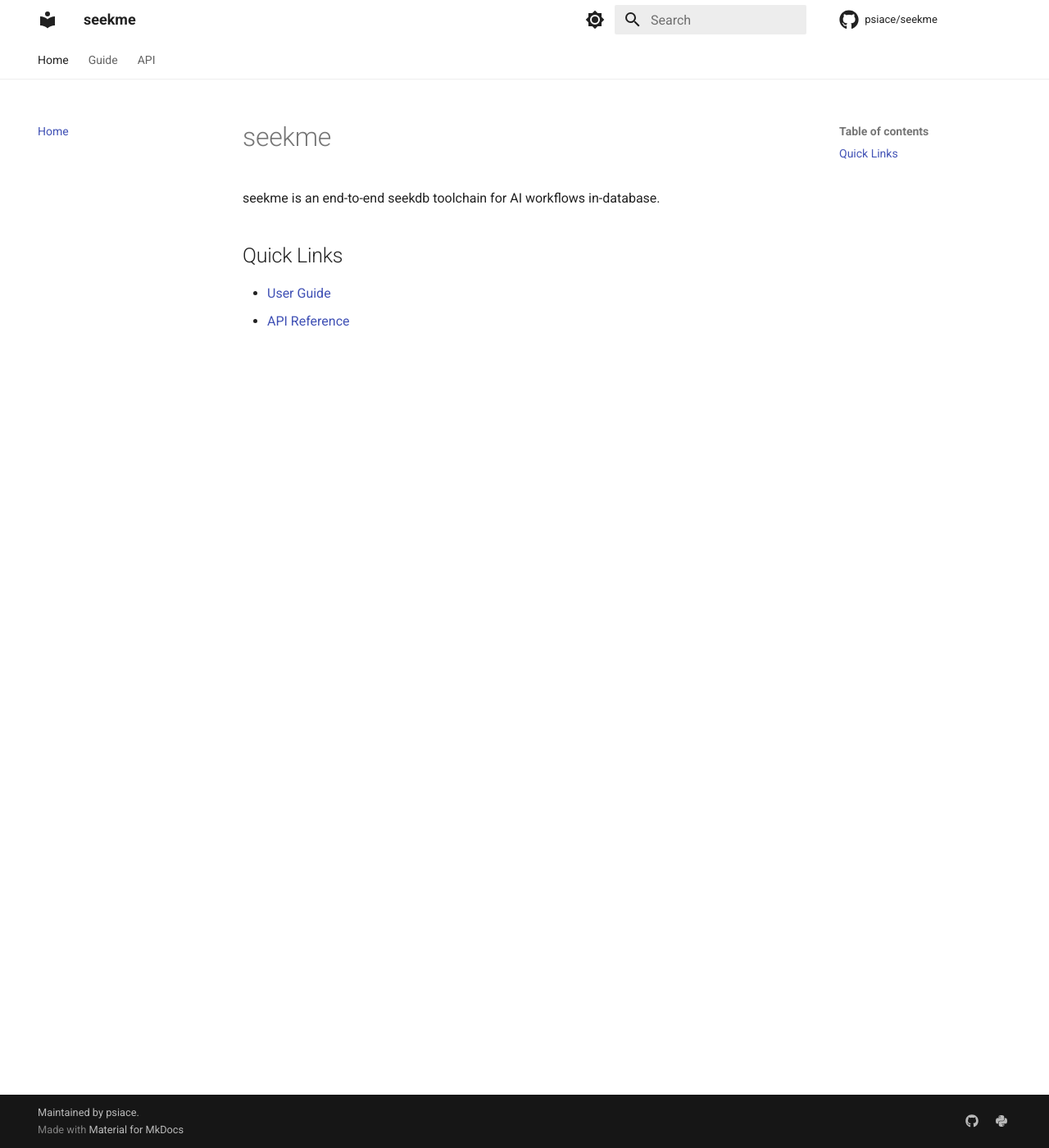
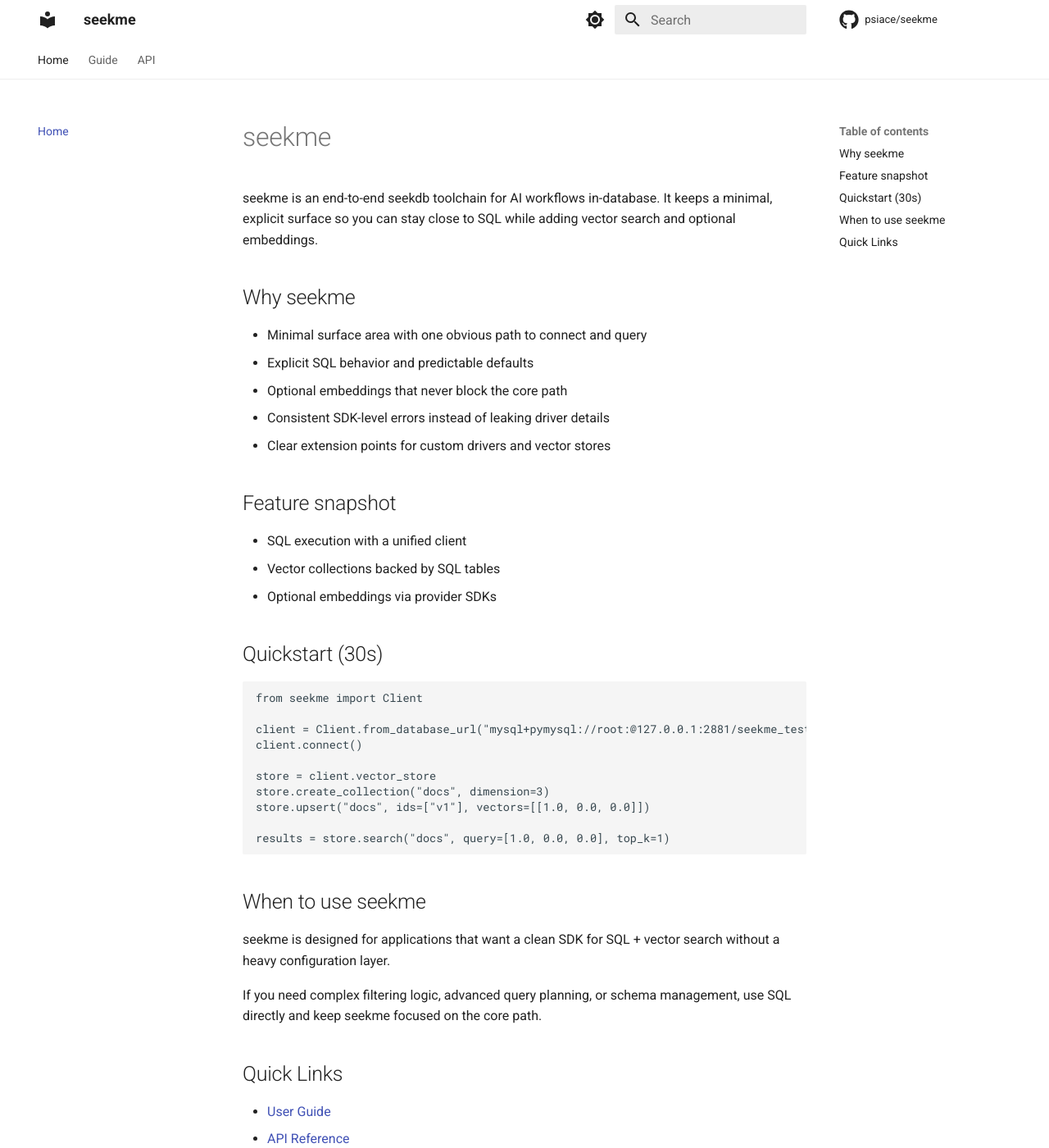
Before and after one commit to PsiACE/seekme, an MkDocs documentation site: the page built from docs/index.md, in a window 1280 px wide and 1400 px high. Shown: the whole window at 82% size. Built offline with MkDocs 1.6.1 and Material for MkDocs 9.7.7, drawn with Linux system fonts in a browser that asks for light colours; comment, search, counter and statistics services are not loaded.

````diff
--- a/docs/index.md
+++ b/docs/index.md
@@ -1,6 +1,41 @@
 # seekme
 
-seekme is an end-to-end seekdb toolchain for AI workflows in-database.
+seekme is an end-to-end seekdb toolchain for AI workflows in-database. It keeps a minimal, explicit surface so you can stay close to SQL while adding vector search and optional embeddings.
+
+## Why seekme
+
+- Minimal surface area with one obvious path to connect and query
+- Explicit SQL behavior and predictable defaults
+- Optional embeddings that never block the core path
+- Consistent SDK-level errors instead of leaking driver details
+- Clear extension points for custom drivers and vector stores
+
+## Feature snapshot
+
+- SQL execution with a unified client
+- Vector collections backed by SQL tables
+- Optional embeddings via provider SDKs
+
+## Quickstart (30s)
+
+```python
+from seekme import Client
+
+client = Client.from_database_url("mysql+pymysql://root:@127.0.0.1:2881/seekme_test")
+client.connect()
+
+store = client.vector_store
+store.create_collection("docs", dimension=3)
+store.upsert("docs", ids=["v1"], vectors=[[1.0, 0.0, 0.0]])
+
+results = store.search("docs", query=[1.0, 0.0, 0.0], top_k=1)
+```
+
+## When to use seekme
+
+seekme is designed for applications that want a clean SDK for SQL + vector search without a heavy configuration layer.
+
+If you need complex filtering logic, advanced query planning, or schema management, use SQL directly and keep seekme focused on the core path.
 
 ## Quick Links
 
--- a/src/seekme/__init__.py
+++ b/src/seekme/__init__.py
@@ -1,12 +1,13 @@
 """SeekMe SDK package."""
 
 from .client import Client
-from .exceptions import ConfigurationError, DatabaseError, SeekMeError, ValidationError
+from .exceptions import ConfigurationError, DatabaseError, EmbeddingError, SeekMeError, ValidationError
 
 __all__ = [
     "Client",
     "ConfigurationError",
     "DatabaseError",
+    "EmbeddingError",
     "SeekMeError",
     "ValidationError",
 ]
````
Also changed, not shown: README.md (+1 -19 lines), docs/guide.md (+27 -14 lines), 6 other files.
